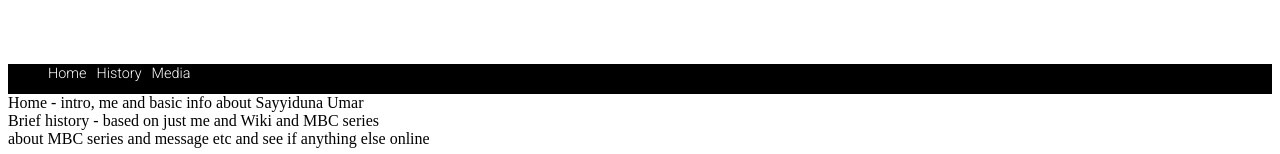
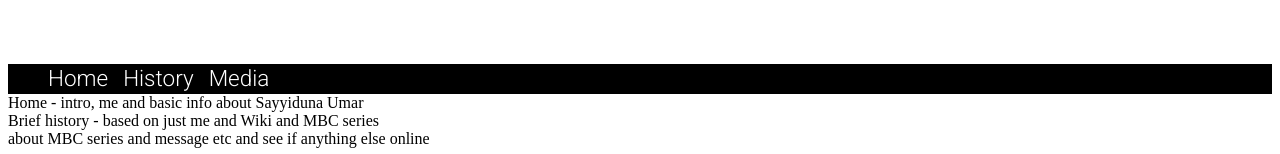
Before and after one commit to UHassam0/CI-Milestone-1-Caliph-Umar, a plain HTML site: page index.html in a window 1280 px wide. Shown: the part 187-341 px from the top of the page. Drawn offline with Linux system fonts and the light colour scheme.

Commit message:
improve nav styling

```diff
--- a/assets/css/index.css
+++ b/assets/css/index.css
@@ -23,8 +23,8 @@ nav li {
     color: black;
     text-align: center;
     float: left;
-    margin: 0;
-    padding-right: 10px;
+    padding-right: 15px;
+    font-size: 25px;
 }
 
 nav a {
```
